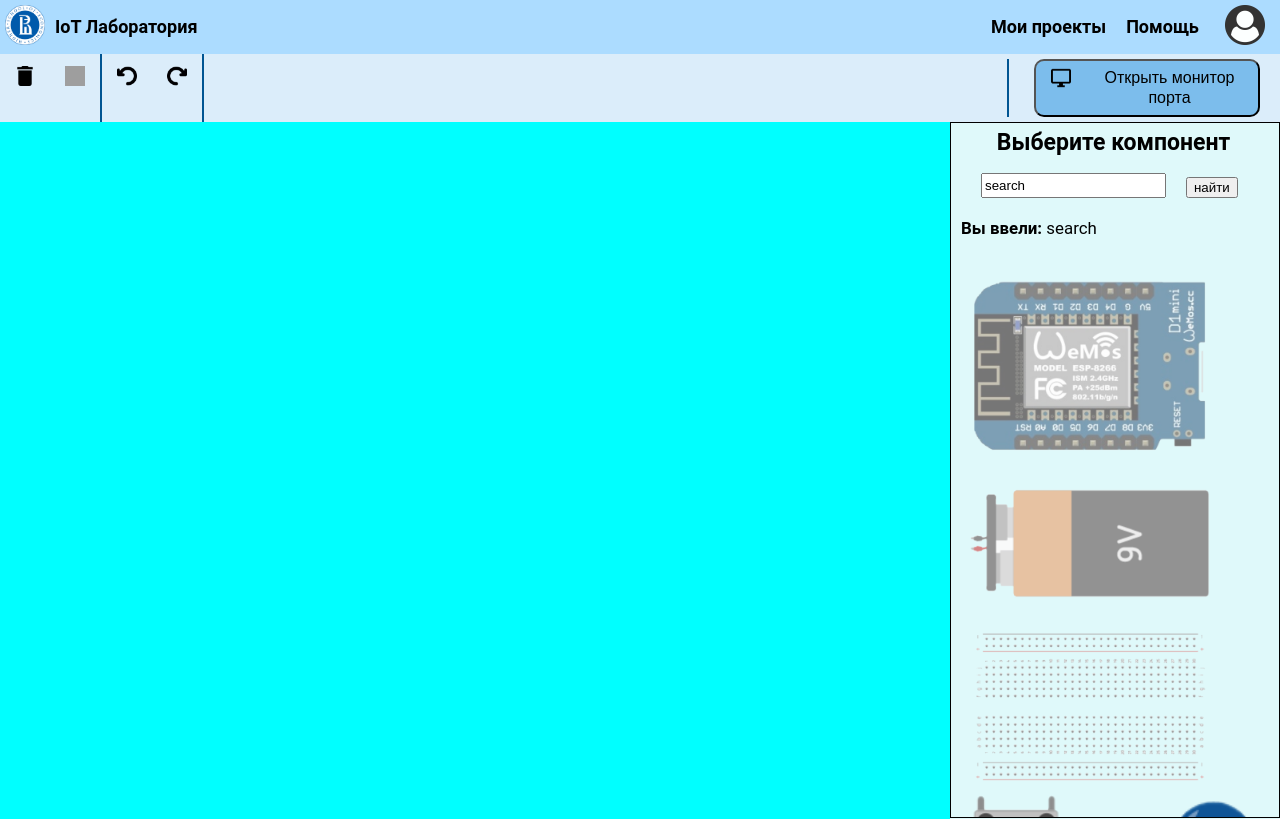
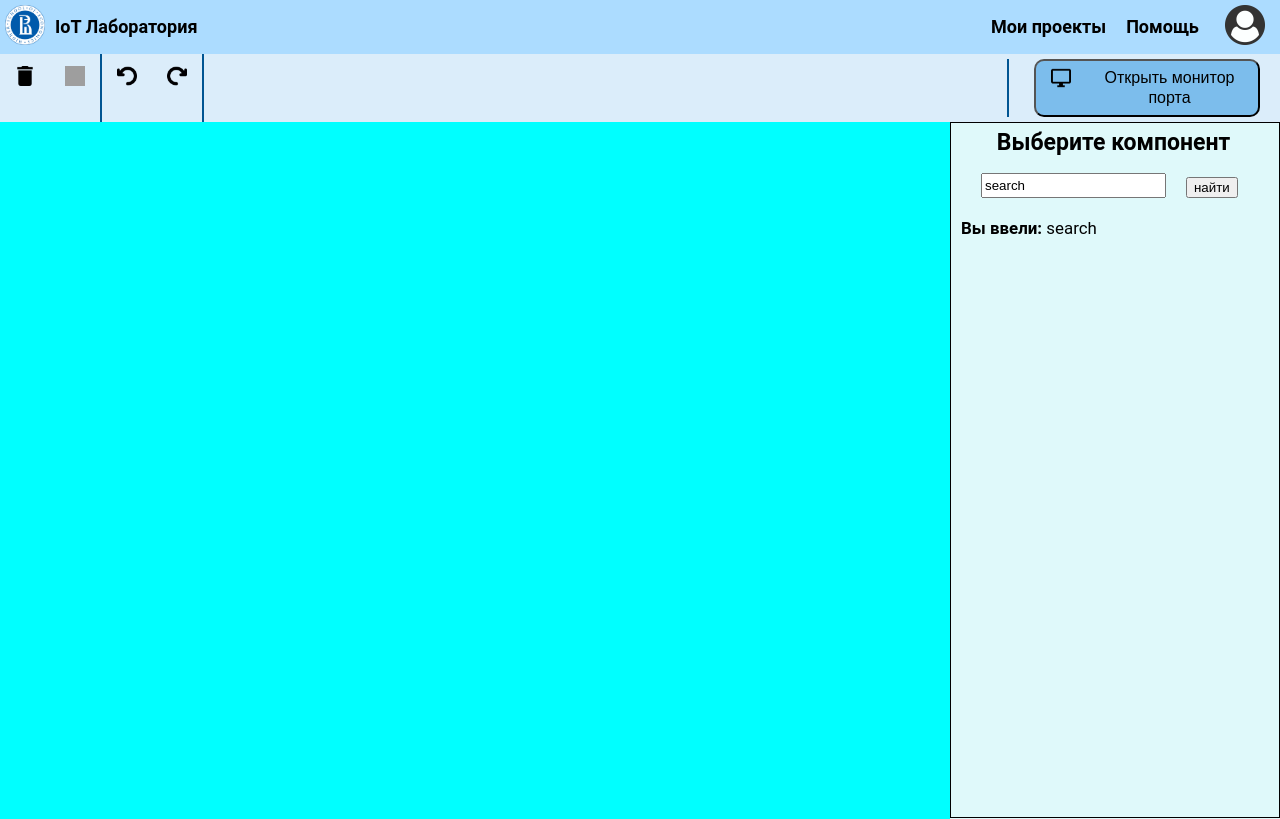
Before and after one commit to adden00/iotLab_front, an Angular app: page / in a window 1280 px wide. Shown: the top 819 px of the page. Built offline with nearby package versions, Linux system fonts and the light colour scheme; grey boxes are pictures that could not be loaded.

Commit message:
Adapt size

```diff
--- a/src/app/library/library.component.html
+++ b/src/app/library/library.component.html
@@ -22,7 +22,7 @@
 
     </div>
 
-    <div class="wrapper">
+<!--    <div class="wrapper">
     <div class="elements">
       <ul class="list_components">
 
@@ -57,6 +57,7 @@
       </ul>
     </div>
   </div>
+-->
 
 </div>
 </div>
```
